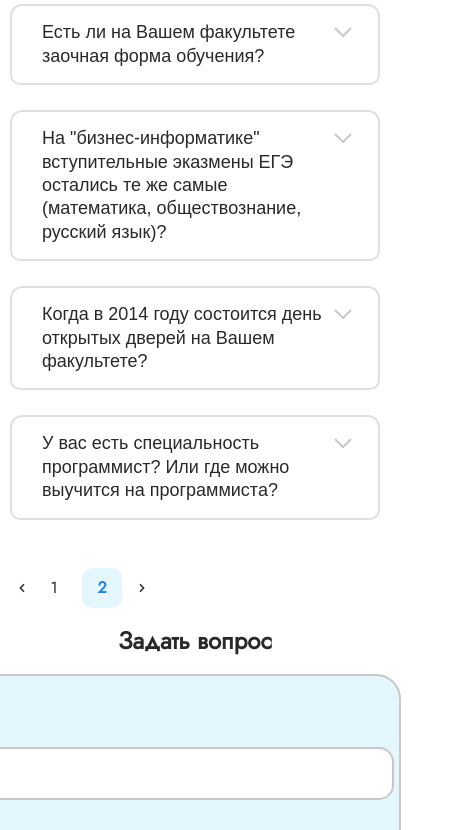
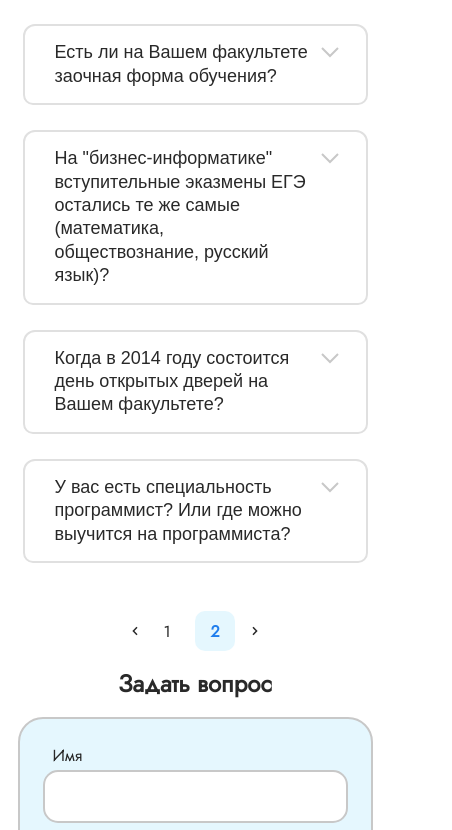
Before and after one commit to koshkinoko-hana/AmmFe, a React (Create React App) app: page /faq in a window 390 px wide. Shown: the part 894-1724 px from the top of the page, 452 px wide, since content can reach past the window. Built offline with nearby package versions, Linux system fonts and the light colour scheme; what redux-saga-routines would draw is missing.

Commit message:
deanFaq adaptive fixed

```diff
--- a/src/client/pages/questionPage/components/ContactForm/contactForm.scss
+++ b/src/client/pages/questionPage/components/ContactForm/contactForm.scss
@@ -36,7 +36,7 @@
     }
     &__text{
         width: 450px;
-        height: 90px;
+        height: 120px;
     }
     &__input {
        box-sizing: border-box;
@@ -76,8 +76,68 @@
     bottom: -25px;
   }
 
-  @media screen and (max-width: 770px) {
+@media (max-width: $grid-mobile-max) {
     .contactForm {
-        width: 90%;  /* Регулируйте процент в соответствии с вашими потребностями */
+        width: $grid-tablet-min - 2 * $grid-base;  /* Регулируйте процент в соответствии с вашими потребностями */
+        padding: 25px 15px;
+        &__text,
+        &__input {
+            width: $grid-tablet-min - (2 * $grid-base) - (2 * $grid-small) - 2 * 25px;
+        }
     }
 }
+
+@media (max-width: $grid-tablet-min) {
+    .contactForm {
+        width: $grid-mobile-medium - 2 * $grid-base;  /* Регулируйте процент в соответствии с вашими потребностями */
+        &__text,
+        &__input {
+            width: $grid-mobile-medium - (2 * $grid-base) - (2 * $grid-small) - 2 * 25px;
+        }
+    }
+}
+
+@media (max-width: $grid-mobile-medium) {
+    .contactForm {
+        width: $grid-mobile-small - (2 * $grid-small);  /* Регулируйте процент в соответствии с вашими потребностями */
+        &__text,
+        &__input {
+            width: $grid-mobile-small  - (2 * $grid-small) - 2 * 25px;
+        }
+    }
+}
+
+@media (max-width: $grid-mobile-small) {
+    .contactForm {
+        width: $grid-mobile-extrasmall - (2 * $grid-small) ;  /* Регулируйте процент в соответствии с вашими потребностями */
+        &__text,
+        &__input {
+            width: $grid-mobile-extrasmall  - (2 * $grid-small) - 2 * 25px;
+        }
+    }
+}
+
+@media (max-width: $grid-mobile-extrasmall) {
+    .contactForm {
+        width: $grid-mobile-min - (2 * $grid-small);  /* Регулируйте процент в соответствии с вашими потребностями */
+        &__text,
+        &__input {
+            width: $grid-mobile-min  - (2 * $grid-small) - 2 * 25px;
+        }
+    }
+}
+
+// $grid-desktop: 1440px;
+// $grid-laptop-max: 1439px;
+// $grid-laptop-medium: 1199px;
+// $grid-tablet-max: 1023px;
+// $grid-tablet-medium: 991px;
+// $grid-tablet-min: 679px;
+// $grid-mobile-max: 767px;
+// $grid-mobile-medium: 599px;
+// $grid-mobile-small: 480px;
+// $grid-mobile-extrasmall: 420px;
+// $grid-mobile-min: 375px;
+
+//$grid-mobile-medium: 599px;
+//$grid-mobile-min: 375px;
--- a/src/client/pages/questionPage/index.tsx
+++ b/src/client/pages/questionPage/index.tsx
@@ -60,7 +60,8 @@ const QuestionPage: React.FC = () => {
           [PathKey.FAQ]: ClientRoutes.deanFaq
         }}
       />
-      <section className='FAQ'>
+      <section  className='FAQ'>
+        <div className='FAQ__container'>
           <h2>Часто задаваемые вопросы</h2>
           {accordionData.slice(offset, offset + perPage).map((item, index) => (
             <Accordion
@@ -69,7 +70,6 @@ const QuestionPage: React.FC = () => {
               titleClass='FAQ__item__title'
               arrowOpenClass='open'
             >
-
               <div style={{ padding: '20px 30px' }}>{item.content} </div>
             </Accordion>
           ))}
@@ -91,6 +91,7 @@ const QuestionPage: React.FC = () => {
               onPageChange={({ selected }) => { setOffset(Math.ceil(selected * perPage)) }}
             />
           </div>
+        </div>
       </section>
       <section className='ask-a-question'>
         <div className='ask-a-question__container'>
--- a/src/client/pages/questionPage/quesionPage.scss
+++ b/src/client/pages/questionPage/quesionPage.scss
@@ -20,9 +20,9 @@
         &__item__title {
           position: relative;
           width: 100%;
+          padding-right: 36px + 18px ;
           background-color: transparent;
           color: $color-key-primary;
-          border: none;
           border: 2px solid $color-grey60;
         }
 
@@ -57,7 +57,7 @@
             display: flex;
             align-items: center;
 
-            @media (max-width: 450px) {
+            @media (max-width: 375px) {
               width: 100%;
               overflow-x: auto;
             }
@@ -117,3 +117,154 @@
       margin: 0  $grid-small;
     }
 }
+@media (max-width: $grid-laptop-max) {
+  .FAQ {
+    display: flex;
+    flex-direction: column;
+    justify-content: center;
+    align-items: center;
+    &__container{
+      width: $grid-laptop-medium - 2 * $grid-base;  /* Регулируйте процент в соответствии с вашими потребностями */
+      padding: 0 10px;
+      &__item__title{
+        justify-content: center;
+      }
+    }
+  }
+}
+
+@media (max-width: $grid-laptop-medium) {
+  .FAQ {
+    display: flex;
+    flex-direction: column;
+    justify-content: center;
+    align-items: center;
+    &__container{
+      width: $grid-tablet-max - 2 * $grid-base;  /* Регулируйте процент в соответствии с вашими потребностями */
+      padding: 0 10px;
+      &__item__title{
+        justify-content: center;
+      }
+    }
+  }
+}
+
+@media (max-width: $grid-tablet-max) {
+  .FAQ {
+    display: flex;
+    flex-direction: column;
+    justify-content: center;
+    align-items: center;
+    &__container{
+      width: $grid-tablet-medium - 2 * $grid-base;  /* Регулируйте процент в соответствии с вашими потребностями */
+      padding: 0 10px;
+      &__item__title{
+        justify-content: center;
+      }
+    }
+  }
+}
+
+@media (max-width: $grid-tablet-medium) {
+  .FAQ {
+    display: flex;
+    flex-direction: column;
+    justify-content: center;
+    align-items: center;
+    &__container{
+      width: $grid-mobile-max - 2 * $grid-base;  /* Регулируйте процент в соответствии с вашими потребностями */
+      padding: 0 10px;
+      &__item__title{
+        justify-content: center;
+      }
+    }
+  }
+}
+
+@media (max-width: $grid-mobile-max) {
+  .FAQ {
+    display: flex;
+    flex-direction: column;
+    justify-content: center;
+    align-items: center;
+    &__container{
+      width: $grid-tablet-min - 2 * $grid-base;  /* Регулируйте процент в соответствии с вашими потребностями */
+      padding: 0 10px;
+      &__item__title{
+        justify-content: center;
+      }
+    }
+  }
+}
+
+@media (max-width: $grid-tablet-min) {
+  .FAQ {
+    display: flex;
+    flex-direction: column;
+    justify-content: center;
+    align-items: center;
+    &__container{
+        width: $grid-mobile-medium - $grid-base;  /* Регулируйте процент в соответствии с вашими потребностями */
+        padding: 0 10px;
+        &__item__title{
+        justify-content: center;
+      }
+    }
+  }
+}
+
+@media (max-width: $grid-mobile-medium) {
+  .FAQ {
+    display: flex;
+    flex-direction: column;
+    justify-content: center;
+    align-items: center;
+    &__container{
+      width: $grid-mobile-small - $grid-small ;  /* Регулируйте процент в соответствии с вашими потребностями */
+      &__item__title{
+        justify-content: center;
+      }
+    }
+  }
+}
+
+@media (max-width: $grid-mobile-small) {
+  .FAQ {
+    display: flex;
+    flex-direction: column;
+    justify-content: center;
+    align-items: center;
+    &__container{
+      width: $grid-mobile-extrasmall - $grid-small ;  /* Регулируйте процент в соответствии с вашими потребностями */
+      &__item__title{
+        justify-content: center;
+      }
+    }
+  }
+}
+
+@media (max-width: $grid-mobile-extrasmall) {
+  .FAQ {
+    display: flex;
+    flex-direction: column;
+    justify-content: center;
+    align-items: center;
+    &__container{
+      width: $grid-mobile-min - $grid-small ;  /* Регулируйте процент в соответствии с вашими потребностями */
+      &__item__title{
+        justify-content: center;
+      }
+    }
+  }
+}
+// $grid-desktop: 1440px;
+// $grid-laptop-max: 1439px;
+// $grid-laptop-medium: 1199px;
+// $grid-tablet-max: 1023px;
+// $grid-tablet-medium: 991px;
+// $grid-tablet-min: 679px;
+// $grid-mobile-max: 767px;
+// $grid-mobile-medium: 599px;
+// $grid-mobile-small: 480px;
+// $grid-mobile-extrasmall: 420px;
+// $grid-mobile-min: 375px;
--- a/src/common/styles/constants.scss
+++ b/src/common/styles/constants.scss
@@ -20,6 +20,8 @@ $grid-tablet-medium: 991px;
 $grid-tablet-min: 679px;
 $grid-mobile-max: 767px;
 $grid-mobile-medium: 599px;
+$grid-mobile-small: 480px;
+$grid-mobile-extrasmall: 420px;
 $grid-mobile-min: 375px;
 
 $grid-border-radius: 12px;
```
Lines whose indentation alone changed are shown as unchanged.
